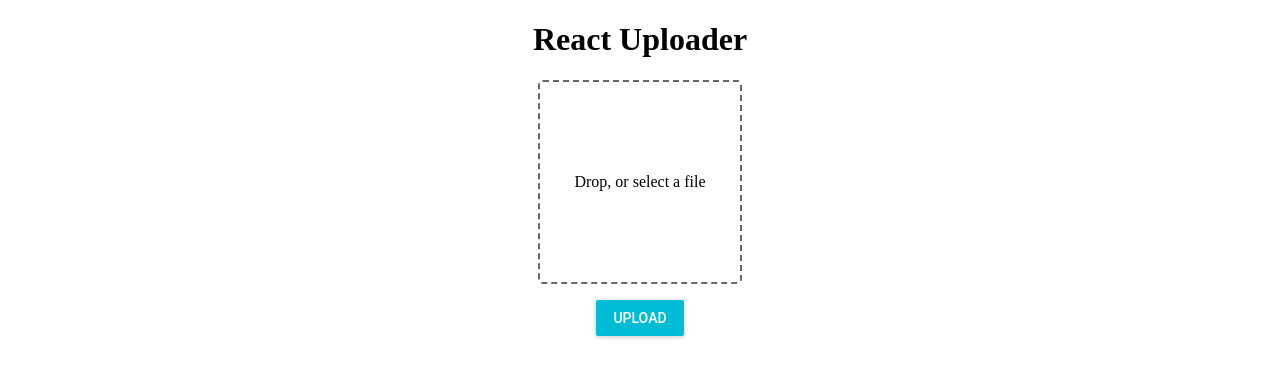
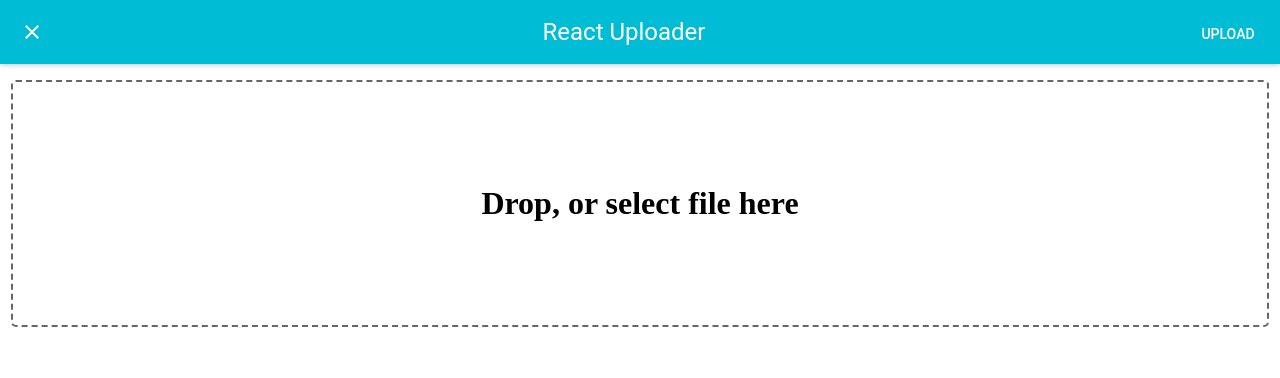
Before and after one commit to ripzery/react-upload-file, a React app: page / in a window 1280 px wide. Built offline with nearby package versions, Linux system fonts and the light colour scheme; what react-tap-event-plugin would draw is missing.

Commit message:
Style and layouting fileinput

```diff
--- a/app/components/FileInput.js
+++ b/app/components/FileInput.js
@@ -1,56 +1,78 @@
 import React from 'react';
 import Dropzone from 'react-dropzone'
+import {ReactRpg} from 'react-rpg';
+import Paper from 'material-ui/Paper';
 
 const styles = {
-    dropZone: {
-        width: 200,
-        height: 200,
+    dropZoneEmpty: {
+        width: "98%",
+        minHeight: "200px",
+        height: "100%",
+        overflow: "auto",
         border: "2px dashed rgb(102, 102, 102)",
         borderRadius: 5,
         margin: "auto",
+        verticalAlign: "middle",
         lineHeight: "200px",
-        verticalAlign: "middle"
+        marginTop: 16
+    }, dropZoneNotEmpty: {
+        width: "98%",
+        minHeight: "200px",
+        height: "100%",
+        overflow: "auto",
+        border: "2px dashed rgb(102, 102, 102)",
+        borderRadius: 5,
+        margin: "auto",
+        marginTop: 16
     },
     marginTop16: {marginTop: 16},
-    imgResponsive: {maxWidth: "60%"}
+    full: {width: "100%", height: "100%", marginTop: 16},
+    imgResponsive: {maxWidth: "200px", height: "auto", margin: 8},
+    paper: {
+        height: "auto",
+        width: "80%",
+        margin: 20,
+        textAlign: 'center',
+        display: 'inline-block'
+    }
 };
 
 class FileInput extends React.Component {
     constructor() {
         super();
         this.state = {
-            file: null
+            files: null
         };
         this.onDrop = this.onDrop.bind(this)
     }
 
     onDrop(files) {
         this.setState({
-            file: files[0]
+            files: files
         }, function () {
-            console.log(this.state.file)
+
         });
     }
 
     render() {
         return (
-            <div>
-                <Dropzone onDrop={this.onDrop} style={styles.dropZone}>
-                    <div>Drop, or select a file</div>
-                </Dropzone>
-                { this.state.file != null ? <FileDetail file={this.state.file}/> : null}
-            </div>
+            <Dropzone onDrop={this.onDrop} style={this.state.files != null ? styles.dropZoneNotEmpty : styles.dropZoneEmpty}>
+                <div >
+                    { this.state.files != null
+                        ? <FileDetail
+                        files={this.state.files.map(function(file) { return {...file, url: file.preview}})}/>
+                        : <h1>Drop, or select file here</h1>}
+                </div>
+            </Dropzone>
+
         );
     }
 }
 
-const FileDetail = ({file}) => (
-    <div>
-        <h4> File name : {file.name}</h4>
-        <p> Size : {file.size} bytes</p>
-        <p> Type : {file.type}</p>
-        <p> Last modified : {file.lastModifiedDate.toDateString()} {file.lastModifiedDate.toTimeString()}</p>
-        <img id="blah" src={file.preview} alt="your image" style={styles.imgResponsive}/>
+const FileDetail = ({files}) => (
+    <div style={styles.marginTop16}>
+        <h3>Total {files.length} images</h3>
+        <ReactRpg imagesArray={files} columns={[ 1, 2, 5 ]} padding={10}/>
     </div>
 );
 
--- a/app/components/UploadApp.js
+++ b/app/components/UploadApp.js
@@ -1,6 +1,10 @@
 import React from 'react';
 import RaisedButton from 'material-ui/RaisedButton';
 import FileInput from './FileInput'
+import AppBar from 'material-ui/AppBar';
+import IconButton from 'material-ui/IconButton';
+import NavigationClose from 'material-ui/svg-icons/navigation/close';
+import FlatButton from 'material-ui/FlatButton';
 
 const styles = {
     textCenter: {textAlign: 'center'},
@@ -9,9 +13,12 @@ const styles = {
 
 const UploadApp = () => (
     <div style={styles.textCenter}>
-        <Title />
-        <FileInput />
-        <RaisedButton type="file" style={styles.marginTop16} label="Upload" primary={true}/>
+        <AppBar
+            title={<span>React Uploader</span>}
+            iconElementLeft={<IconButton><NavigationClose /></IconButton>}
+            iconElementRight={<FlatButton label="Upload" />}
+        />
+        <FileInput  />
     </div>
 );
 const Title = () => (
--- a/index.html
+++ b/index.html
@@ -4,7 +4,7 @@
     <meta charset="UTF-8">
     <title>React-Upload</title>
 </head>
-<body>
+<body style="margin: 0">
 <div id="app"></div>
 <script src="./static/bundle.js"></script>
 </body>
--- a/package.json
+++ b/package.json
@@ -29,6 +29,7 @@
     "react-dropzone": "^3.6.0",
     "react-grid-system": "^1.3.0",
     "react-redux": "^4.4.5",
+    "react-rpg": "^2.0.0",
     "react-tap-event-plugin": "^1.0.0",
     "redux": "^3.6.0",
     "webpack": "^1.13.2"
```
